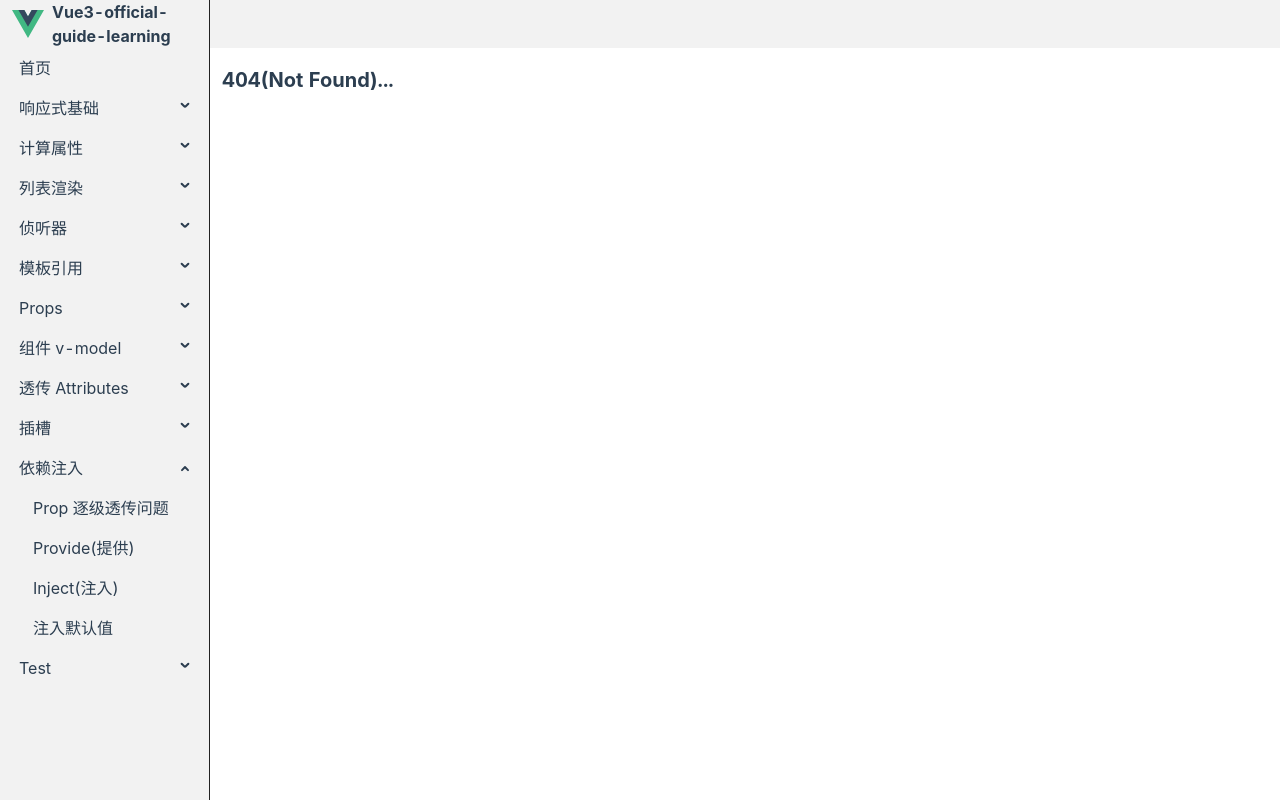
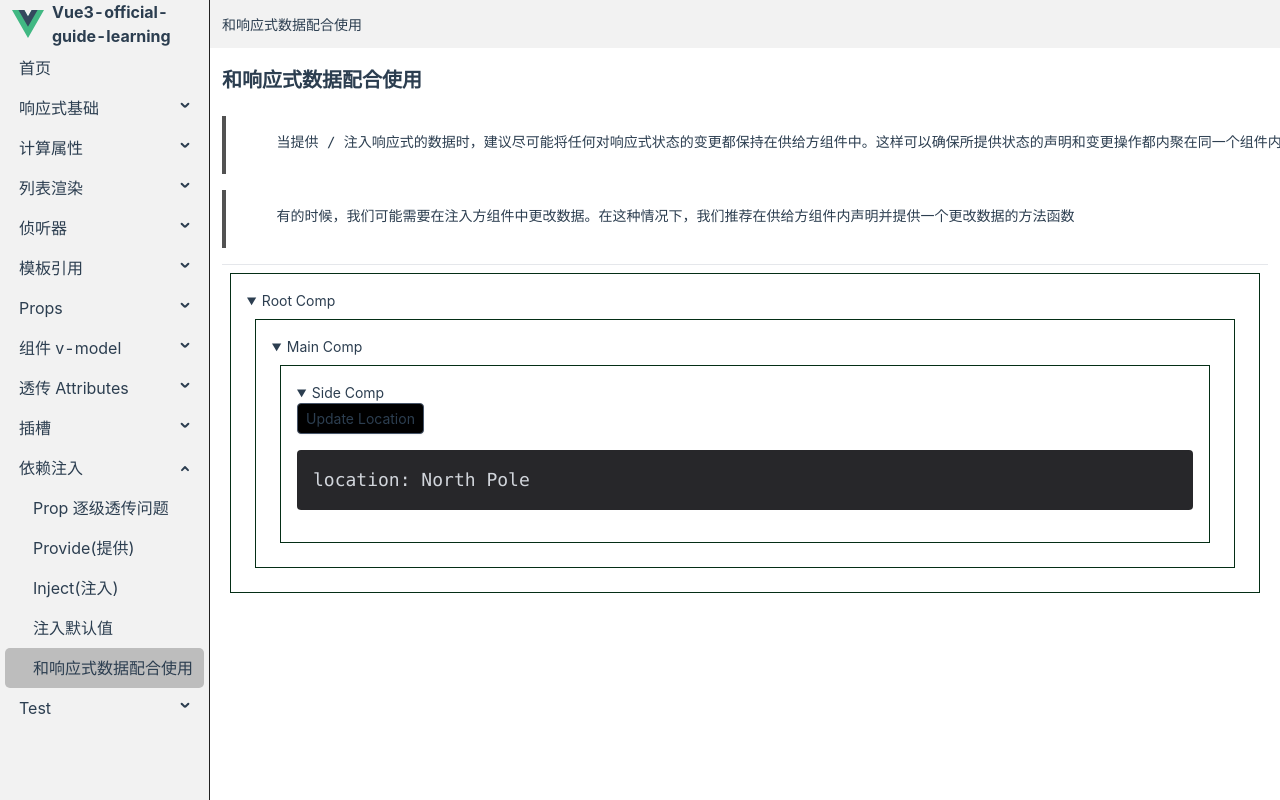
Before and after one commit to yuanlee301415/vue3-official-guide-learning, a Vue app: page /provide-inject/working-with-reactivity in a window 1280 px wide. Before the commit this address had no page. Built offline with nearby package versions, Linux system fonts and the light colour scheme.

Commit message:
依赖注入》和响应式数据配合使用

```diff
--- a/src/router/routes/modules/provide-inject.js
+++ b/src/router/routes/modules/provide-inject.js
@@ -36,6 +36,13 @@ const PROVIDE_INJECT_ROUTE = {
         title: '注入默认值',
       },
     },
+    {
+      path: 'working-with-reactivity',
+      component: () => import('@/views/provide-inject/working-with-reactivity/index.vue'),
+      meta: {
+        title: '和响应式数据配合使用',
+      },
+    },
   ],
 }
 
--- /dev/null
+++ b/src/views/provide-inject/working-with-reactivity/index.vue
@@ -0,0 +1,30 @@
+<script setup>
+import { provide, ref } from 'vue'
+import RootComp from './modules/RootComp.vue'
+
+defineOptions({ name: 'working-with-reactivity' })
+
+const location = ref('North Pole')
+function updateLocation() {
+  location.value = 'South Pole'
+}
+
+provide('location', { location, updateLocation })
+</script>
+
+<template>
+  <div>
+    <h1>和响应式数据配合使用</h1>
+    <pre>
+      当提供 / 注入响应式的数据时，建议尽可能将任何对响应式状态的变更都保持在供给方组件中。这样可以确保所提供状态的声明和变更操作都内聚在同一个组件内，使其更容易维护。
+    </pre>
+    <pre>
+      有的时候，我们可能需要在注入方组件中更改数据。在这种情况下，我们推荐在供给方组件内声明并提供一个更改数据的方法函数
+    </pre>
+    <hr />
+
+    <RootComp />
+  </div>
+</template>
+
+<style scoped lang="less"></style>
--- /dev/null
+++ b/src/views/provide-inject/working-with-reactivity/modules/MainComp.vue
@@ -0,0 +1,12 @@
+<script setup>
+import SideComp from './SideComp.vue'
+</script>
+
+<template>
+  <details open class="m-2 p-4 border border-green-950">
+    <summary>Main Comp</summary>
+    <SideComp />
+  </details>
+</template>
+
+<style scoped lang="less"></style>
--- /dev/null
+++ b/src/views/provide-inject/working-with-reactivity/modules/RootComp.vue
@@ -0,0 +1,12 @@
+<script setup>
+import MainComp from './MainComp.vue'
+</script>
+
+<template>
+  <details open class="m-2 p-4 border border-green-950">
+    <summary>Root Comp</summary>
+    <MainComp />
+  </details>
+</template>
+
+<style scoped lang="less"></style>
--- /dev/null
+++ b/src/views/provide-inject/working-with-reactivity/modules/SideComp.vue
@@ -0,0 +1,15 @@
+<script setup>
+import { inject } from 'vue'
+
+const { location, updateLocation } = inject('location')
+</script>
+
+<template>
+  <details open class="m-2 p-4 border border-green-950">
+    <summary>Side Comp</summary>
+    <button @click="updateLocation">Update Location</button>
+    <code>location: {{ location }}</code>
+  </details>
+</template>
+
+<style scoped lang="less"></style>
```
